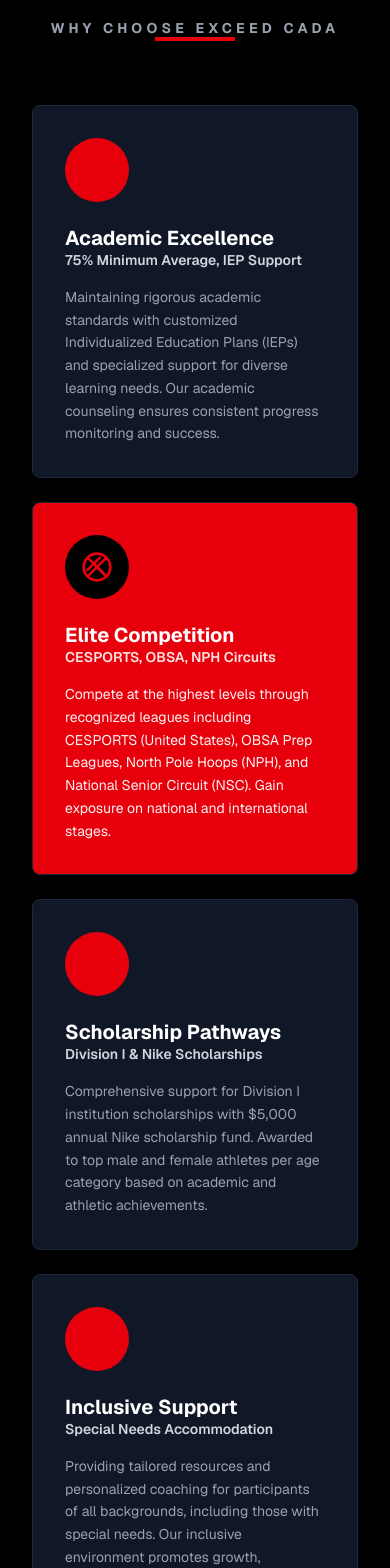
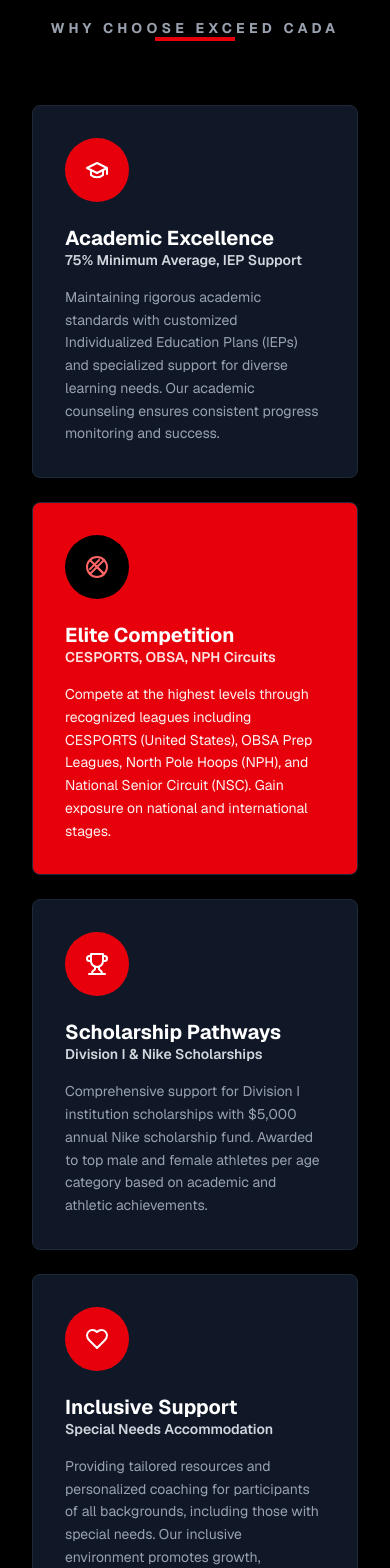
Before and after one commit to digitalmarketingcanada5/basketball_website, a Next.js app: page / in a window 390 px wide. Shown: the part 920-2488 px from the top of the page. Built offline with nearby package versions, Linux system fonts and the light colour scheme.

Commit message:
Refactor icon components in ProgramCard for improved styling and responsiveness

```diff
--- a/src/components/icons/index.jsx
+++ b/src/components/icons/index.jsx
@@ -11,7 +11,7 @@
 
 // Program & Service Icons
 export const BasketballIcon = () => (
-  <svg xmlns="http://www.w3.org/2000/svg" width="24" height="24" viewBox="0 0 24 24" fill="none" stroke="currentColor" strokeWidth="2" strokeLinecap="round" strokeLinejoin="round" className="h-8 w-8 text-red-600">
+  <svg xmlns="http://www.w3.org/2000/svg" width="24" height="24" viewBox="0 0 24 24" fill="none" stroke="currentColor" strokeWidth="2" strokeLinecap="round" strokeLinejoin="round">
     <circle cx="12" cy="12" r="10"></circle>
     <path d="M4.93 4.93l14.14 14.14"></path>
     <path d="m14.14 4.93-9.21 9.21"></path>
@@ -21,14 +21,14 @@
 );
 
 export const AcademicIcon = () => (
-  <svg xmlns="http://www.w3.org/2000/svg" width="24" height="24" viewBox="0 0 24 24" fill="none" stroke="currentColor" strokeWidth="2" strokeLinecap="round" strokeLinejoin="round" className="h-8 w-8 text-red-600">
+  <svg xmlns="http://www.w3.org/2000/svg" width="24" height="24" viewBox="0 0 24 24" fill="none" stroke="currentColor" strokeWidth="2" strokeLinecap="round" strokeLinejoin="round">
     <path d="M22 10v6M2 10l10-5 10 5-10 5z"></path>
     <path d="M6 12v5c3 3 9 3 12 0v-5"></path>
   </svg>
 );
 
 export const ScholarshipIcon = () => (
-  <svg xmlns="http://www.w3.org/2000/svg" width="24" height="24" viewBox="0 0 24 24" fill="none" stroke="currentColor" strokeWidth="2" strokeLinecap="round" strokeLinejoin="round" className="h-8 w-8 text-red-600">
+  <svg xmlns="http://www.w3.org/2000/svg" width="24" height="24" viewBox="0 0 24 24" fill="none" stroke="currentColor" strokeWidth="2" strokeLinecap="round" strokeLinejoin="round">
     <path d="M6 9H4.5a2.5 2.5 0 0 1 0-5H6"></path>
     <path d="M18 9h1.5a2.5 2.5 0 0 0 0-5H18"></path>
     <path d="M4 22h16"></path>
@@ -39,13 +39,13 @@
 );
 
 export const InclusiveIcon = () => (
-  <svg xmlns="http://www.w3.org/2000/svg" width="24" height="24" viewBox="0 0 24 24" fill="none" stroke="currentColor" strokeWidth="2" strokeLinecap="round" strokeLinejoin="round" className="h-8 w-8 text-red-600">
+  <svg xmlns="http://www.w3.org/2000/svg" width="24" height="24" viewBox="0 0 24 24" fill="none" stroke="currentColor" strokeWidth="2" strokeLinecap="round" strokeLinejoin="round">
     <path d="M19 14c1.49-1.46 3-3.21 3-5.5A5.5 5.5 0 0 0 16.5 3c-1.76 0-3 .5-4.5 2-1.5-1.5-2.74-2-4.5-2A5.5 5.5 0 0 0 2 8.5c0 2.3 1.5 4.05 3 5.5l7 7Z"></path>
   </svg>
 );
 
 export const CoachingIcon = () => (
-  <svg xmlns="http://www.w3.org/2000/svg" width="24" height="24" viewBox="0 0 24 24" fill="none" stroke="currentColor" strokeWidth="2" strokeLinecap="round" strokeLinejoin="round" className="h-8 w-8 text-red-600">
+  <svg xmlns="http://www.w3.org/2000/svg" width="24" height="24" viewBox="0 0 24 24" fill="none" stroke="currentColor" strokeWidth="2" strokeLinecap="round" strokeLinejoin="round">
     <path d="m12 5 2 5 5 2-5 2-2 5-2-5-5-2 5-2 2-5z"></path>
     <path d="M5 22v-5"></path>
     <path d="M19 22v-5"></path>
@@ -54,7 +54,7 @@
 );
 
 export const CommunityIcon = () => (
-  <svg xmlns="http://www.w3.org/2000/svg" width="24" height="24" viewBox="0 0 24 24" fill="none" stroke="currentColor" strokeWidth="2" strokeLinecap="round" strokeLinejoin="round" className="h-8 w-8 text-red-600">
+  <svg xmlns="http://www.w3.org/2000/svg" width="24" height="24" viewBox="0 0 24 24" fill="none" stroke="currentColor" strokeWidth="2" strokeLinecap="round" strokeLinejoin="round">
     <path d="M16 21v-2a4 4 0 0 0-4-4H6a4 4 0 0 0-4 4v2"></path>
     <circle cx="9" cy="7" r="4"></circle>
     <path d="M22 21v-2a4 4 0 0 0-3-3.87"></path>
--- a/src/components/ui/ProgramCard.jsx
+++ b/src/components/ui/ProgramCard.jsx
@@ -6,10 +6,19 @@
   } rounded-lg transition-all duration-300 hover:bg-red-700 hover:transform hover:scale-105 group border border-gray-800 hover:border-red-600`}>
 
     {/* Icon */}
-    <div className={`${highlighted ? 'bg-black' : 'bg-red-600'} p-4 rounded-full mb-6 transition-all duration-300 group-hover:bg-black`}>
-      {React.cloneElement(icon, {
-        className: `h-8 w-8 ${highlighted ? 'text-red-600' : 'text-white'} group-hover:text-red-600`
-      })}
+    <div className={`${highlighted ? 'bg-black' : 'bg-red-600'} p-4 rounded-full mb-6 transition-all duration-300 group-hover:bg-black flex items-center justify-center w-16 h-16`}>
+      <div className={`flex items-center justify-center ${highlighted ? 'text-red-400' : 'text-white'} group-hover:text-red-400`}>
+        {React.cloneElement(icon, {
+          width: "32",
+          height: "32",
+          className: `w-8 h-8 ${highlighted ? 'text-red-400' : 'text-white'} group-hover:text-red-400`,
+          style: {
+            color: highlighted ? '#f87171' : '#ffffff',
+            stroke: highlighted ? '#f87171' : '#ffffff',
+            strokeWidth: '2'
+          }
+        })}
+      </div>
     </div>
 
     {/* Content */}
```
